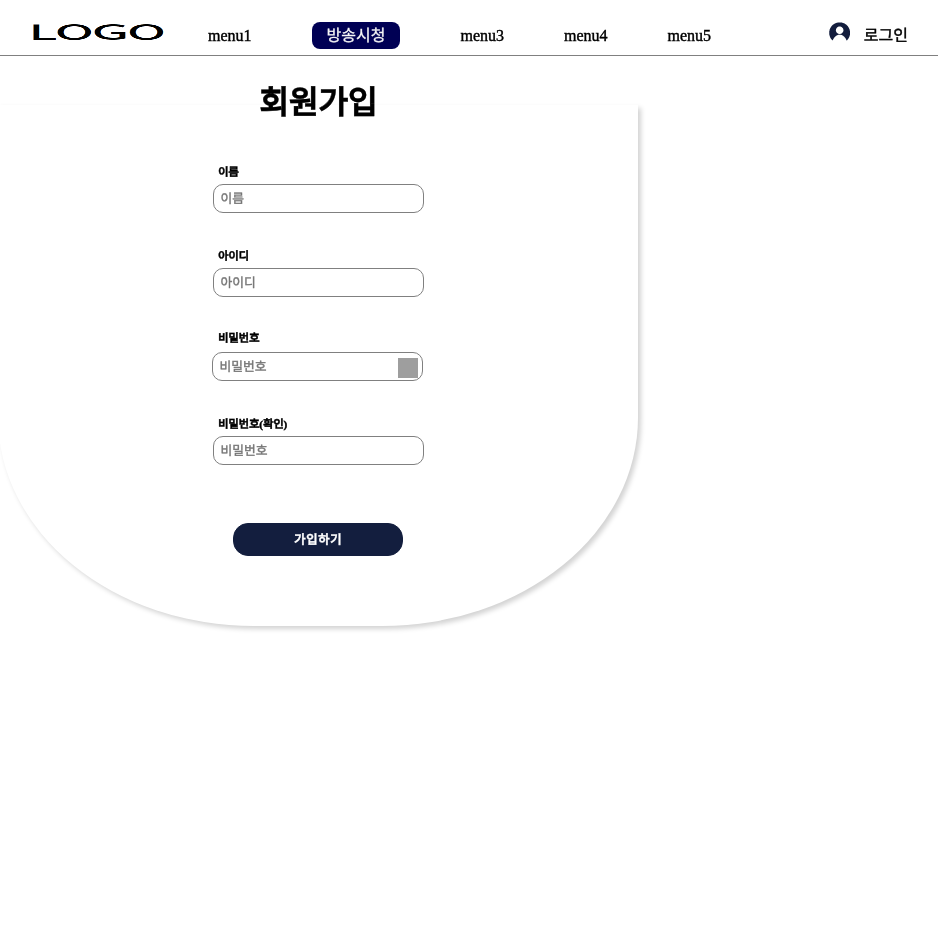
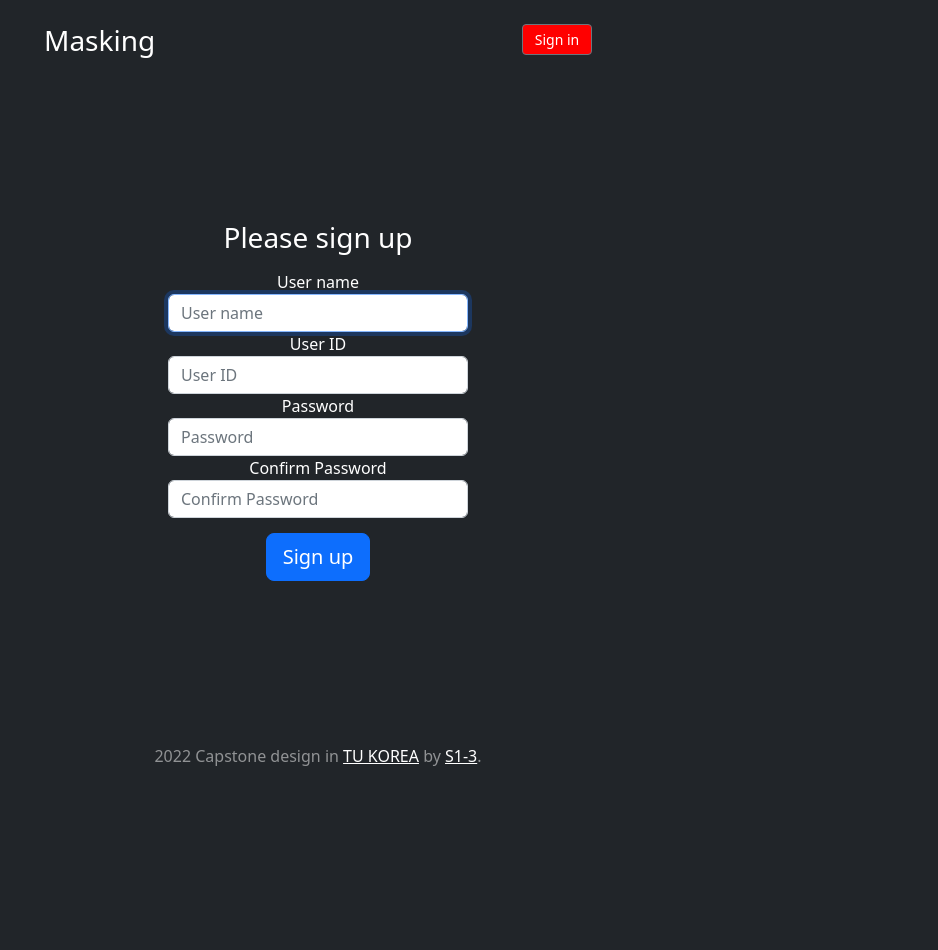
Before and after one commit to Shlaom/Capstone, a Django app: template templates/login/signUp.html in a window 1280 px wide. Shown: the whole page, without its empty margins (322-1260 px from the left). After the commit the page ends 766 px from the top, so only its background shows below. Run offline with Django 3.2, Linux system fonts and the light colour scheme; the template is opened without the code that fills it, so the values that code supplies are empty; some web fonts are replaced.

Commit message:
sign up form

```diff
--- a/templates/login/login.html
+++ b/templates/login/login.html
@@ -93,9 +93,9 @@
       <nav class="nav nav-masthead justify-content-center float-md-end">
       {% if user.is_authenticated %}
         <a style="margin-top: 5px;">{{ user.username }} 님</a>
-        <button type="button" onclick="location.href='{% url 'common:logout' %}'" class="btn btn-secondary btn-sm" style="margin-right: 350px; margin-left: 10px; background: #FF0000;">Sign out</button>
+        <button type="button" onclick="location.href='{% url 'common:logout' %}'" class="btn btn-secondary btn-sm" style="margin-right: 350px; margin-left: 10px; background: #FF0000; width: 70px;">Sign out</button>
       {% else %}
-        <button type="button" onclick="location.href='{% url 'common:login_main' %}'" class="btn btn-secondary btn-sm" style="margin-right: 350px; background: #FF0000;">Sign in</button>
+        <button type="button" onclick="location.href='{% url 'common:login_main' %}'" class="btn btn-secondary btn-sm" style="margin-right: 350px; background: #FF0000; width: 70px;">Sign in</button>
       {% endif %}
       </nav>
     </div>
--- a/templates/login/signUp.html
+++ b/templates/login/signUp.html
@@ -1,20 +1,131 @@
-{% extends 'base.html' %}
-{% load static %}
-{% block content %}
 
-<link rel="stylesheet" type="text/css" href="{% static 'css/signUp.css' %}">
-<link rel="stylesheet" type="text/css" href="{% static 'css/login.css' %}">
-<script src="{% static 'js/showPasswd.js' %}"></script>
+<!doctype html>
+<html lang="en" class="h-100">
+  <head>
+    <meta charset="utf-8">
+    <meta name="viewport" content="width=device-width, initial-scale=1">
+    <meta name="description" content="">
+    <meta name="author" content="Mark Otto, Jacob Thornton, and Bootstrap contributors">
+    <meta name="generator" content="Hugo 0.98.0">
+    <title>Cover Template · Bootstrap v5.2</title>
 
-<div id="div-title-container" style="text-align:center">
-    <h1 id="h1-title"> 회원가입 </h1>
+    <link rel="canonical" href="https://getbootstrap.com/docs/5.2/examples/cover/">
+
+
+
+
+
+<link href="https://cdn.jsdelivr.net/npm/bootstrap@5.2.0-beta1/dist/css/bootstrap.min.css" rel="stylesheet" integrity="sha384-0evHe/X+R7YkIZDRvuzKMRqM+OrBnVFBL6DOitfPri4tjfHxaWutUpFmBp4vmVor" crossorigin="anonymous">
+
+    <!-- Favicons -->
+<link rel="apple-touch-icon" href="/docs/5.2/assets/img/favicons/apple-touch-icon.png" sizes="180x180">
+<link rel="icon" href="/docs/5.2/assets/img/favicons/favicon-32x32.png" sizes="32x32" type="image/png">
+<link rel="icon" href="/docs/5.2/assets/img/favicons/favicon-16x16.png" sizes="16x16" type="image/png">
+<link rel="manifest" href="/docs/5.2/assets/img/favicons/manifest.json">
+<link rel="mask-icon" href="/docs/5.2/assets/img/favicons/safari-pinned-tab.svg" color="#712cf9">
+<link rel="icon" href="/docs/5.2/assets/img/favicons/favicon.ico">
+<meta name="theme-color" content="#712cf9">
+
+
+    <style>
+      .bd-placeholder-img {
+        font-size: 1.125rem;
+        text-anchor: middle;
+        -webkit-user-select: none;
+        -moz-user-select: none;
+        user-select: none;
+      }
+
+      @media (min-width: 768px) {
+        .bd-placeholder-img-lg {
+          font-size: 3.5rem;
+        }
+      }
+
+      .b-example-divider {
+        height: 3rem;
+        background-color: rgba(0, 0, 0, .1);
+        border: solid rgba(0, 0, 0, .15);
+        border-width: 1px 0;
+        box-shadow: inset 0 .5em 1.5em rgba(0, 0, 0, .1), inset 0 .125em .5em rgba(0, 0, 0, .15);
+      }
+
+      .b-example-vr {
+        flex-shrink: 0;
+        width: 1.5rem;
+        height: 100vh;
+      }
+
+      .bi {
+        vertical-align: -.125em;
+        fill: currentColor;
+      }
+
+      .nav-scroller {
+        position: relative;
+        z-index: 2;
+        height: 2.75rem;
+        overflow-y: hidden;
+      }
+
+      .nav-scroller .nav {
+        display: flex;
+        flex-wrap: nowrap;
+        padding-bottom: 1rem;
+        margin-top: -1px;
+        overflow-x: auto;
+        text-align: center;
+        white-space: nowrap;
+        -webkit-overflow-scrolling: touch;
+      }
+    </style>
+
+
+    <!-- Custom styles for this template -->
+    <link href="cover.css" rel="stylesheet">
+  </head>
+  <body class="d-flex h-100 text-center text-white bg-dark">
+
+<div class="cover-container d-flex w-100 h-100 p-3 mx-auto flex-column">
+  <header class="mb-auto">
+    <div>
+      <h3> <a href="{% url 'masking:main' %}" class="float-md-start mb-0" style="text-decoration: none; color: white; margin-left: 350px;">Masking </a></h3>
+      <nav class="nav nav-masthead justify-content-center float-md-end">
+      {% if user.is_authenticated %}
+        <a style="margin-top: 5px;">{{ user.username }} 님</a>
+        <button type="button" onclick="location.href='{% url 'common:logout' %}'" class="btn btn-secondary btn-sm" style="margin-right: 350px; margin-left: 10px; background: #FF0000; width: 70px;">Sign out</button>
+      {% else %}
+        <button type="button" onclick="location.href='{% url 'common:login_main' %}'" class="btn btn-secondary btn-sm" style="margin-right: 350px; background: #FF0000; width: 70px;">Sign in</button>
+      {% endif %}
+      </nav>
+    </div>
+  </header>
+
+
+
+<form method="post" class="form-signin" action="{% url 'common:signUp' %}" style="margin: auto;">
+    {% csrf_token %}
+      <h1 class="h3 mb-3 font-weight-normal">Please sign up</h1>
+      <label for="username" class="sr-only">User name</label>
+      <input type="text" name="username" id="username" class="form-control" placeholder="User name" style="width:300px;" required autofocus>
+      <label for="userid" class="sr-only">User ID</label>
+      <input type="text" id="userid" name="userid" class="form-control" placeholder="User ID" style="width:300px;" required>
+      <label for="input-showed" class="sr-only">Password</label>
+      <input type="password" id="input-showed" name="password1" class="form-control" placeholder="Password" style="width:300px;" required>
+      <label for="input-showed2" class="sr-only">Confirm Password</label>
+      <input type="password" id="input-showed2" name="password2" class="form-control" placeholder="Confirm Password" style="width:300px;" required>
+
+      <button class="btn btn-lg btn-primary btn-block" type="submit"
+              value="signup" id="btn-signup" name="signup-submit" style="margin-top: 15px;" >Sign up</button>
+
+    </form>
+
+  <footer class="mt-auto text-white-50">
+    <p>2022 Capstone design in <a class="text-white">TU KOREA</a> by <a class="text-white">S1-3</a>.</p>
+  </footer>
 </div>
 
-<div id="div-logo-container">
-    <div id="div-logo"></div>
-</div>
 
-<!-- 가입 창 -->
-{% include 'login/signUp_window.html' %}
 
-{% endblock %}
+  </body>
+</html>
--- a/templates/main.html
+++ b/templates/main.html
@@ -95,7 +95,7 @@
         <a style="margin-top: 5px;">{{ user.username }} 님</a>
         <button type="button" onclick="location.href='{% url 'common:logout' %}'" class="btn btn-secondary btn-sm" style="margin-right: 350px; margin-left: 10px; background: #FF0000;">Sign out</button>
       {% else %}
-        <button type="button" onclick="location.href='{% url 'common:login_main' %}'" class="btn btn-secondary btn-sm" style="margin-right: 350px; background: #FF0000;">Sign in</button>
+        <button type="button" onclick="location.href='{% url 'common:login_main' %}'" class="btn btn-secondary btn-sm" style="margin-right: 350px; background: #FF0000; width: 70px;">Sign in</button>
       {% endif %}
       </nav>
     </div>
```
